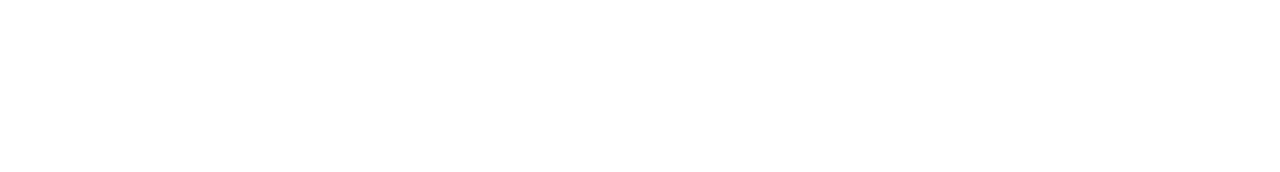
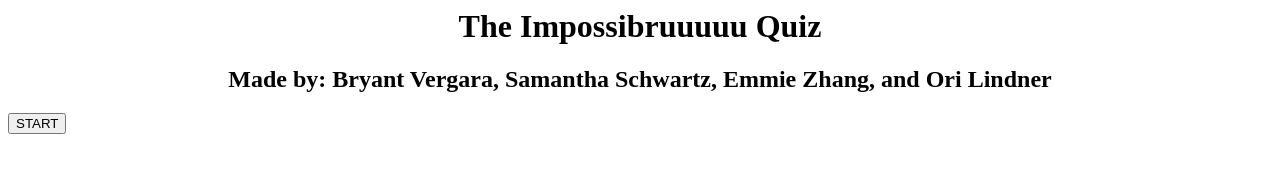
Before and after one commit to eizhang/493FinalProject, a plain HTML site: page index.html in a window 1280 px wide. Drawn offline with nearby package versions, Linux system fonts and the light colour scheme.

Commit message:
Setup up stylesheets and scripts

```diff
--- a/index.html
+++ b/index.html
@@ -3,7 +3,12 @@
 <!-- JS -->
 <script src='scripts/jquery.min.js'></script>
 <script src='scripts/jquery.min.js'></script>
+<link rel="stylesheet" type="text/css" href="style/style.css">
 
-
+<div class="game-window">
+	<h1 id="header">The Impossibruuuuu Quiz</h1>
+	<h2 id="details">Made by: Bryant Vergara, Samantha Schwartz, Emmie Zhang, and Ori Lindner</h2>
+	<button type="button" id="start-button"> START </button>
+ </div>
 
 </html>
--- /dev/null
+++ b/style/style.css
@@ -0,0 +1,3 @@
+#header, #details {
+	text-align: center;
+}
```
Also changed, not shown: scripts/bryant.js (+28 -0 lines).
